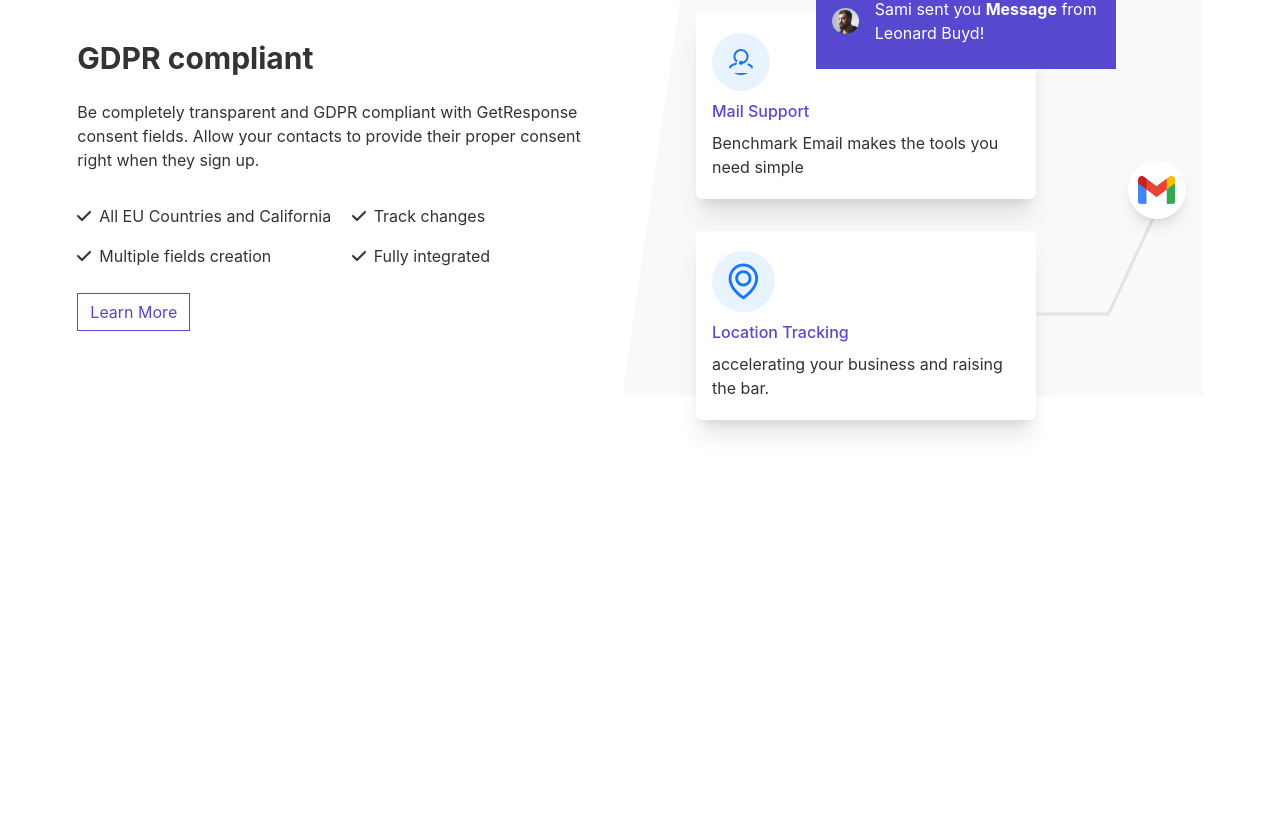
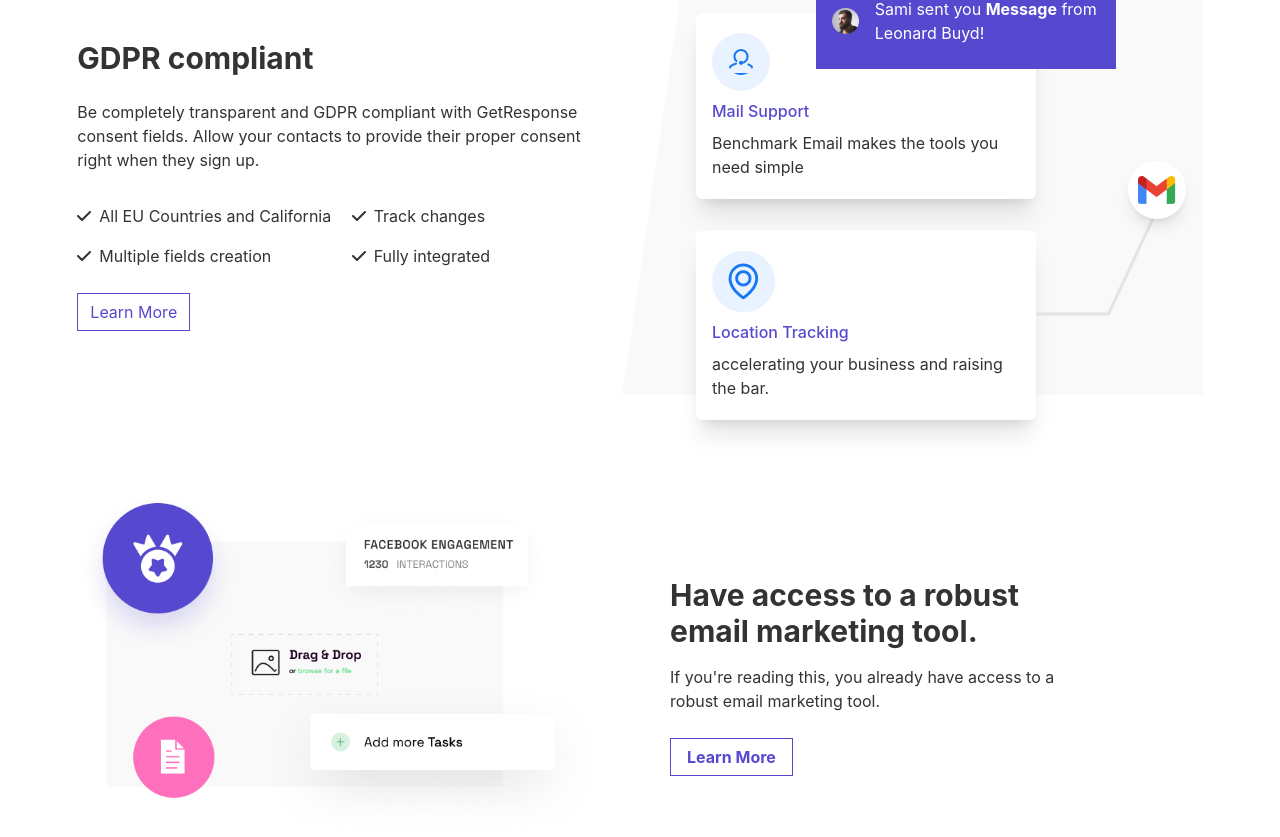
Before and after one commit to Rajebulalam/email-marketting, a React (Create React App) app: page / in a window 1280 px wide. Shown: the part 1803-2640 px from the top of the page. Before the commit the page ends 2314 px from the top, so only its background shows below. Built offline with nearby package versions, Linux system fonts and the light colour scheme.

Commit message:
Email Marketing Part Implemented

```diff
--- /dev/null
+++ b/src/Component/EmailMarketingTool/EmailMarketingTool.js
@@ -0,0 +1,20 @@
+import React from 'react';
+import { Link } from 'react-router-dom';
+import emailMarketing from '../../assets/images/section.png';
+
+const EmailMarketingTool = () => {
+    return (
+        <section className='w-full lg:w-11/12 px-4 lg:px-6 mx-auto py-12 flex-none md:flex justify-between items-center'>
+            <div className='w-full'>
+                <img src={emailMarketing} alt="emailMarketingImage" />
+            </div>
+            <div className='w-full px-2 lg:px-16'>
+                <h2 className='text-3xl font-bold py-4 lg:pr-16 pr-2'>Have access to a robust email marketing tool.</h2>
+                <p className='pb-8 lg:pr-16 pr-2'>If you're reading this, you already have access to a robust email marketing tool.</p>
+                <Link to='/' className='text-primary px-4 py-2 border border-primary font-bold'>Learn More</Link>
+            </div>
+        </section>
+    );
+};
+
+export default EmailMarketingTool;
--- a/src/Pages/Home/Home.js
+++ b/src/Pages/Home/Home.js
@@ -1,6 +1,7 @@
 import React from 'react';
 import Banner from '../../Component/Banner/Banner';
 import Certified from '../../Component/Certified/Certified';
+import EmailMarketingTool from '../../Component/EmailMarketingTool/EmailMarketingTool';
 import GdprCompliant from '../../Component/GdprCompliant/GdprCompliant';
 import InboundMarketing from '../../Component/InboundMarketing/InboundMarketing';
 
@@ -11,6 +12,7 @@ const Home = () => {
       <Certified></Certified>
       <InboundMarketing></InboundMarketing>
       <GdprCompliant></GdprCompliant>
+      <EmailMarketingTool></EmailMarketingTool>
     </div>
   );
 };
```
Also changed, not shown: src/assets/images/section.png (added). Lines whose indentation alone changed are shown as unchanged.
